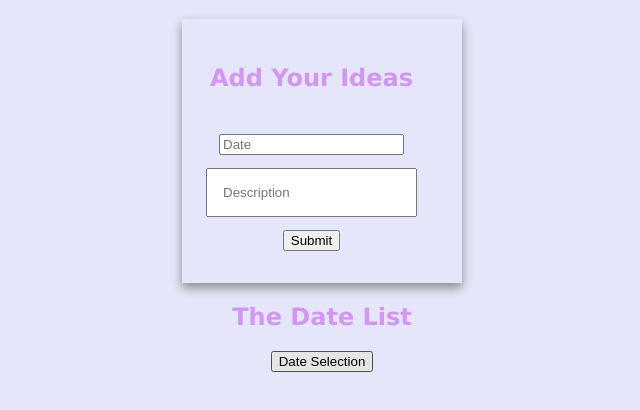
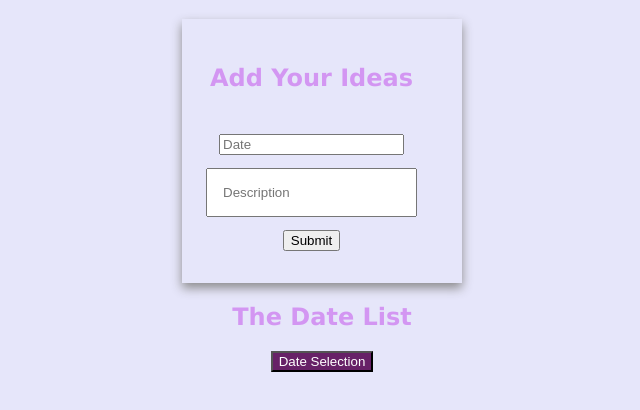
Before and after one commit to jacl-will/dn-project-1, a plain HTML site: page index.html in a window 1280 px wide. In both pictures the pointer is over the button "Date Selection". Shown: the part 62-472 px from the top of the page, without its empty margins (318-958 px from the left). Drawn offline with Linux system fonts and the light colour scheme; no server answers.

Commit message:
update dnBtn

```diff
--- a/style.css
+++ b/style.css
@@ -57,9 +57,13 @@ h3, p {
     display: none;
 }
 
-#dnBtn {
+#dnBtn{
     display: block;
     margin: auto;
     text-align: center;
+}
 
+#dnBtn:hover {
+    background-color:rgb(103, 33, 103);
+    color: white;
 }
```
